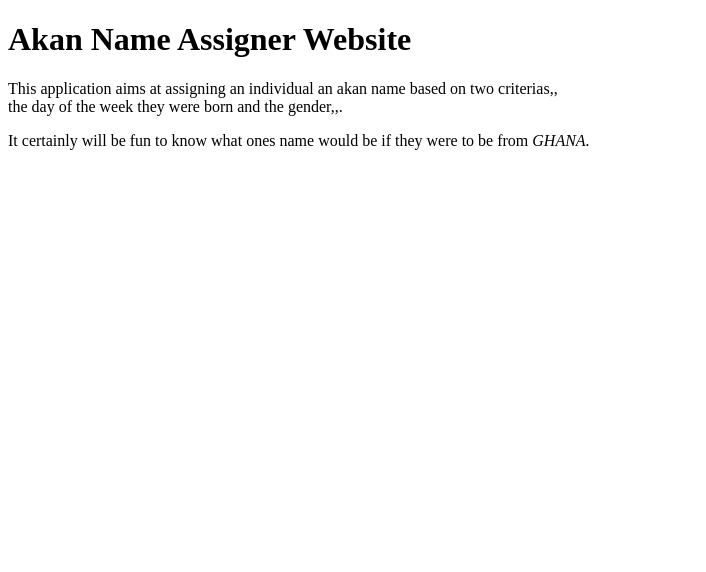
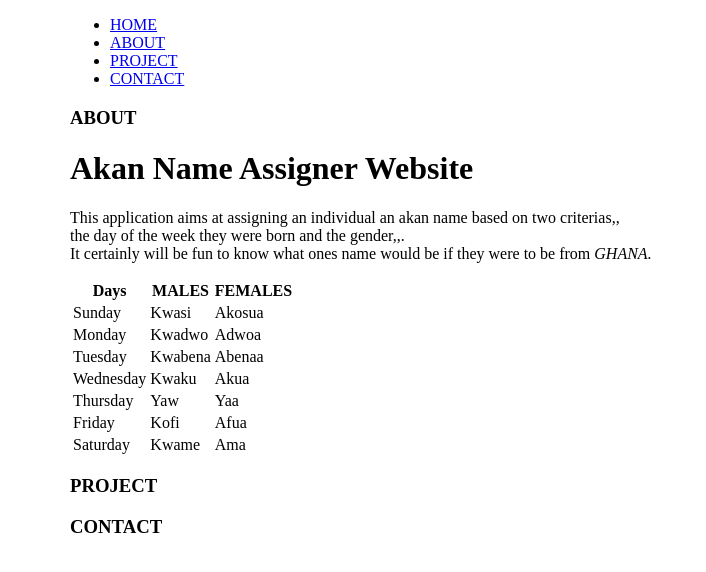
Before and after one commit to lizgi/AkanNameWebsite, a plain HTML site: page index.html in a window 1280 px wide. Shown: the whole page, without its empty margins (0-706 px from the left). Drawn offline with Linux system fonts and the light colour scheme.

Commit message:
introduce the sections

```diff
--- a/index.html
+++ b/index.html
@@ -8,10 +8,85 @@
     <title>AkanNameWebsite</title>
 </head>
 <body>
+    <div class ="container">
+    <nav id ="navbar">
+        <ul>
+            <li><a href = "#home" class = "scroll active" id="home-link">HOME</a></li>
+            <li><a href = "#about" class = "scroll active" id="about-link">ABOUT</a></li>
+            <li><a href = "#project" class = "scroll active" id="project-link">PROJECT</a></li>
+            <li><a href = "#contact" class = "scroll active" id="contact-link">CONTACT</a></li>
+        </ul>
+    </nav>
+    <section id ="about-sect" class="about"></section>
+    <h3 class = "about-title">ABOUT</h3>
     <h1>Akan Name Assigner Website</h1>
     <p>This application aims at assigning an individual an akan name based on two criterias,,<br>
-    the day of the week they were born and the gender,,.</p>
-    <p>It certainly will be fun to know what ones name would be if they were to be from <em>GHANA.</em></p>
+    the day of the week they were born and the gender,,.<br>
+    It certainly will be fun to know what ones name would be if they were to be from <em>GHANA.</em></p>
 
+<div class = "names">
+    <table>
+<tr>
+    <th>Days</th>
+    <th>MALES</th>
+    <th>FEMALES</th>
+</tr>
+<tr>
+<td>Sunday</td>
+<td>Kwasi</td>
+<td>Akosua</td>
+</tr>
+
+    <tr>
+        <td>Monday</td>
+        <td>Kwadwo</td>
+        <td>Adwoa</td>
+        </tr>
+
+          <tr>
+            <td>Tuesday</td>
+            <td>Kwabena</td>
+            <td>Abenaa</td>
+            </tr>
+
+            <tr>
+                <td>Wednesday</td>
+                <td>Kwaku</td>
+                <td>Akua</td>
+                </tr>
+
+            <tr>
+                <td>Thursday</td>
+                <td>Yaw</td>
+                <td>Yaa</td>
+                </tr>
+
+            <tr>
+                <td>Friday</td>
+                <td>Kofi</td>
+                <td>Afua</td>
+                 </tr>
+
+             <tr>
+                <td>Saturday</td>
+                <td>Kwame</td>
+                <td>Ama</td>
+                 </tr>
+  </table>
+</div>
+<section id ="about-sect" class="about"></section>
+    <h3 class = "about-title">PROJECT</h3>
+
+
+
+
+
+
+
+
+
+    <section id ="about-sect" class="about"></section>
+    <h3 class = "about-title">CONTACT</h3>
+</div>
 </body>
 </html>
```
